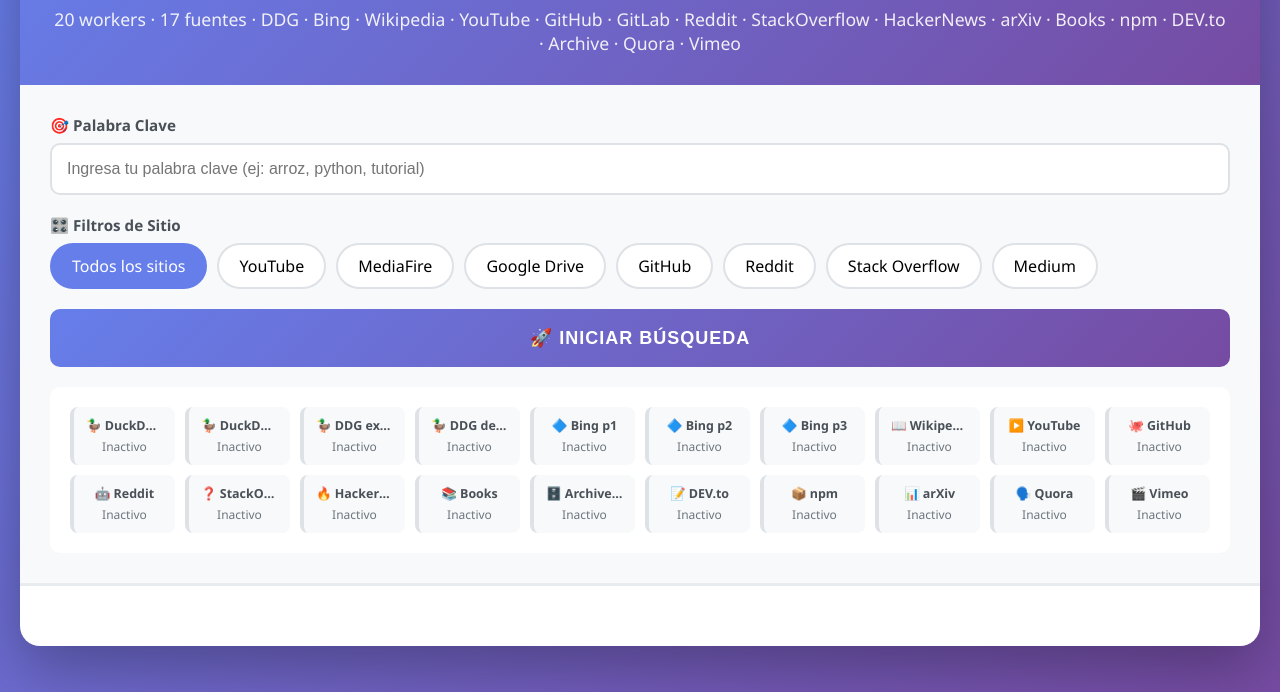
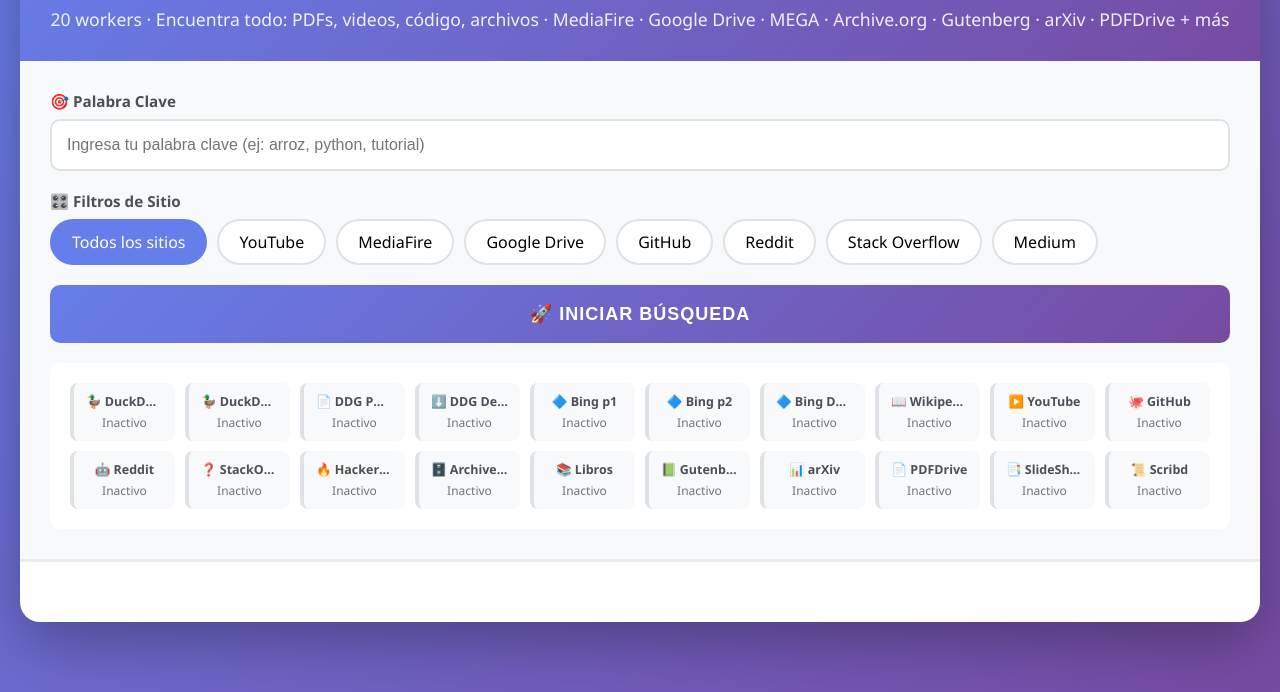
Before and after one commit to RouceDevStudio/FrontendBuscador, a plain HTML site: page index.html in a window 1280 px wide. Shown: the part 108-800 px from the top of the page. Drawn offline with Linux system fonts and the light colour scheme.

Commit message:
Add files via upload

```diff
--- a/index.html
+++ b/index.html
@@ -3,7 +3,7 @@
 <head>
     <meta charset="UTF-8">
     <meta name="viewport" content="width=device-width, initial-scale=1.0">
-    <title>Buscador Avanzado v4.0</title>
+    <title>Buscador v5.0 — Motor de Descarga</title>
     <style>
         * {
             margin: 0;
@@ -483,7 +483,7 @@
     <div class="container">
         <div class="header">
             <h1>🔍 Buscador Avanzado v4.0</h1>
-            <p>20 workers · 17 fuentes · DDG · Bing · Wikipedia · YouTube · GitHub · GitLab · Reddit · StackOverflow · HackerNews · arXiv · Books · npm · DEV.to · Archive · Quora · Vimeo</p>
+            <p>20 workers · Encuentra todo: PDFs, videos, código, archivos · MediaFire · Google Drive · MEGA · Archive.org · Gutenberg · arXiv · PDFDrive + más</p>
         </div>
 
         <div class="search-section">
@@ -593,12 +593,12 @@
 
         // ==================== WORKERS (UI) ====================
         const WORKER_NAMES = [
-            '🦆 DuckDuckGo p1','🦆 DuckDuckGo p2','🦆 DDG exacto','🦆 DDG descarga',
-            '🔷 Bing p1','🔷 Bing p2','🔷 Bing p3',
+            '🦆 DuckDuckGo p1','🦆 DuckDuckGo p2','📄 DDG PDFs','⬇️ DDG Descarga',
+            '🔷 Bing p1','🔷 Bing p2','🔷 Bing Descarga',
             '📖 Wikipedia','▶️ YouTube','🐙 GitHub',
             '🤖 Reddit','❓ StackOverflow','🔥 HackerNews',
-            '📚 Books','🗄️ Archive.org','📝 DEV.to',
-            '📦 npm','📊 arXiv','🗣️ Quora','🎬 Vimeo'
+            '🗄️ Archive.org','📚 Libros','📗 Gutenberg',
+            '📊 arXiv','📄 PDFDrive','📑 SlideShare','📜 Scribd'
         ];
 
         function initializeWorkers() {
@@ -831,9 +831,10 @@
 
             card.style.borderLeftColor = color;
             card.innerHTML = `
-                <div style="display:flex;align-items:center;gap:8px;margin-bottom:10px;">
+                <div style="display:flex;align-items:center;gap:8px;margin-bottom:10px;flex-wrap:wrap;">
                     <span class="result-source" style="background:${color}">${icon} ${escapeHtml(src)}</span>
-                    <span style="font-size:0.75em;color:#999;overflow:hidden;text-overflow:ellipsis;white-space:nowrap;max-width:180px">${escapeHtml(domain)}</span>
+                    ${result.isDownload ? '<span style="background:#28a745;color:white;padding:3px 8px;border-radius:10px;font-size:0.7em;font-weight:700">⬇️ DESCARGA</span>' : ''}
+                    <span style="font-size:0.75em;color:#999;overflow:hidden;text-overflow:ellipsis;white-space:nowrap;max-width:160px">${escapeHtml(domain)}</span>
                 </div>
                 <h3 class="result-title">${escapeHtml(result.title)}</h3>
                 <p class="result-description">${escapeHtml(result.description || '')}</p>
```
